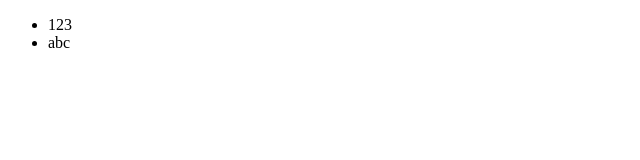
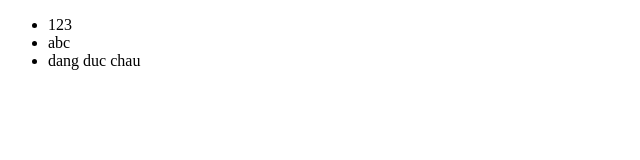
Before and after one commit to Sabols2k/github-started, a plain HTML site: page index.html in a window 1280 px wide. Shown: the whole page, without its empty margins (0-640 px from the left). Drawn offline with Linux system fonts and the light colour scheme.

Commit message:
Update index.html
changes from web

```diff
--- a/index.html
+++ b/index.html
@@ -8,6 +8,7 @@
     <ul>
         <li>123</li>
         <li>abc</li>
+        <li> dang duc chau </li>
     </ul>
 </body>
 </html>
```
